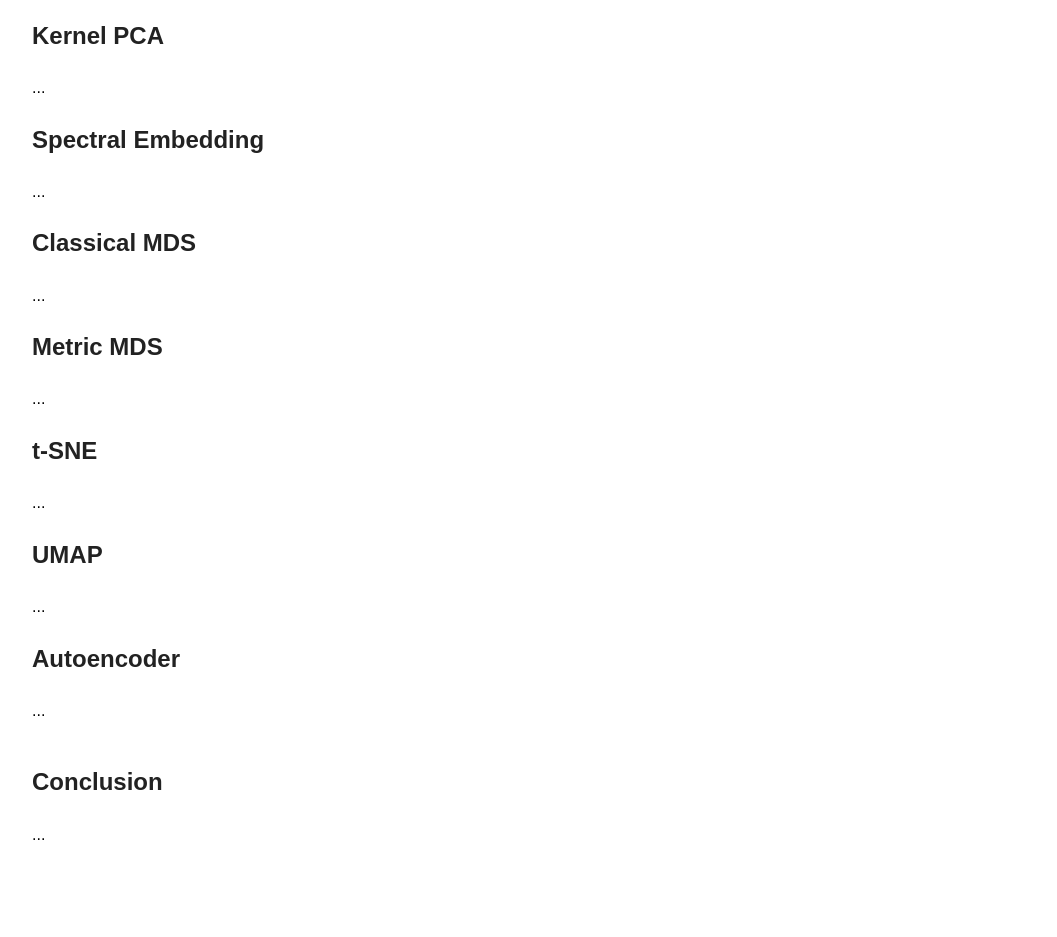
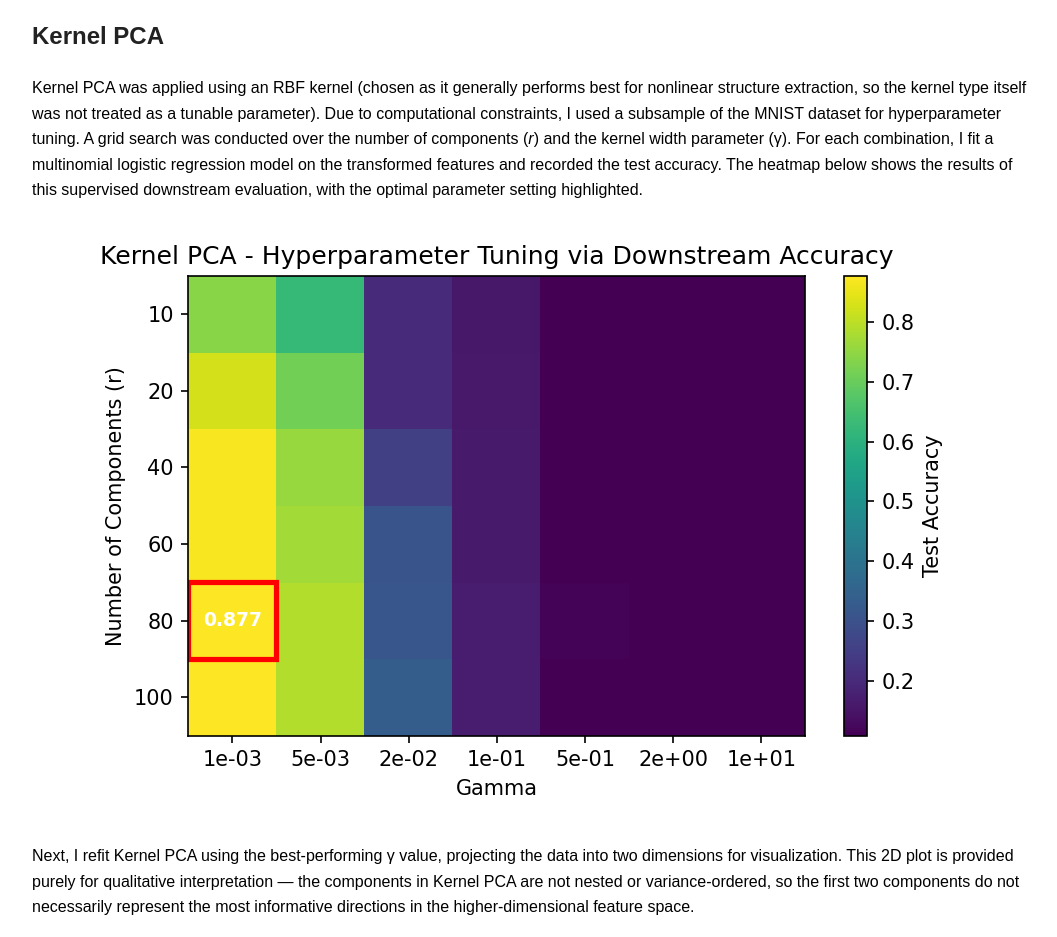
Before and after one commit to dimitris-markopoulos/mnist-image-classification, a plain HTML site: page docs/report.html in a window 1280 px wide. Shown: the part 10549-11486 px from the top of the page, without its empty margins (108-1165 px from the left). Before the commit the page ends 11436 px from the top, so only its background shows below. Drawn offline with Linux system fonts and the light colour scheme.

Commit message:
Kernel PCA added

```diff
--- a/docs/report.html
+++ b/docs/report.html
@@ -216,11 +216,26 @@ X, y = mnist.data, mnist.target.astype(int)
   <section id="nonlinear-methods">
     <h1>Non-Linear Dimension Reduction Techniques</h1>
 
-    <h2> Kernel PCA </h2>
+    <h2>Kernel PCA</h2>
 
     <p>
-        ...
+    Kernel PCA was applied using an RBF kernel (chosen as it generally performs best for nonlinear structure extraction, so the kernel type itself was not treated as a tunable parameter).
+    Due to computational constraints, I used a subsample of the MNIST dataset for hyperparameter tuning.
+    A grid search was conducted over the number of components (<i>r</i>) and the kernel width parameter (γ).
+    For each combination, I fit a multinomial logistic regression model on the transformed features and recorded the test accuracy.
+    The heatmap below shows the results of this supervised downstream evaluation, with the optimal parameter setting highlighted.
     </p>
+
+    <img src="kernelpca_hyperparam_heatmap.png" alt="Kernel PCA Hyperparameter Heatmap">
+
+    <p>
+    Next, I refit Kernel PCA using the best-performing γ value, projecting the data into two dimensions for visualization.
+    This 2D plot is provided purely for qualitative interpretation — the components in Kernel PCA are not nested or variance-ordered,
+    so the first two components do not necessarily represent the most informative directions in the higher-dimensional feature space.
+    </p>
+
+    <img src="kernelpca12_labeled_2d_tuned.png" alt="Kernel PCA 2D Projection (Tuned)">
+
 
     <h2> Spectral Embedding </h2>
 
```
Also changed, not shown: docs/kernelpca12_labeled_2d_tuned.png (added), docs/kernelpca_hyperparam_heatmap.png (added), 2 other files.
